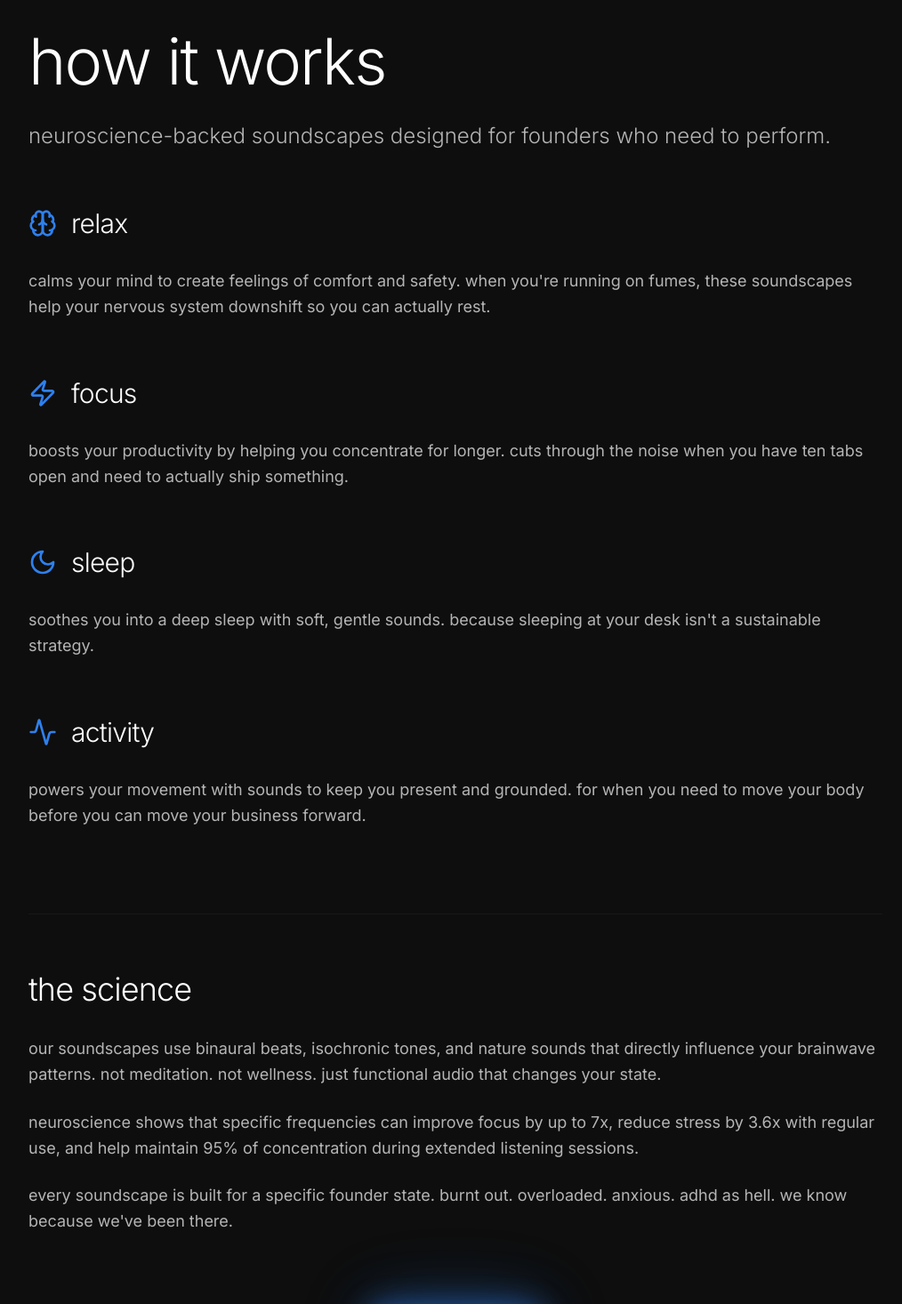
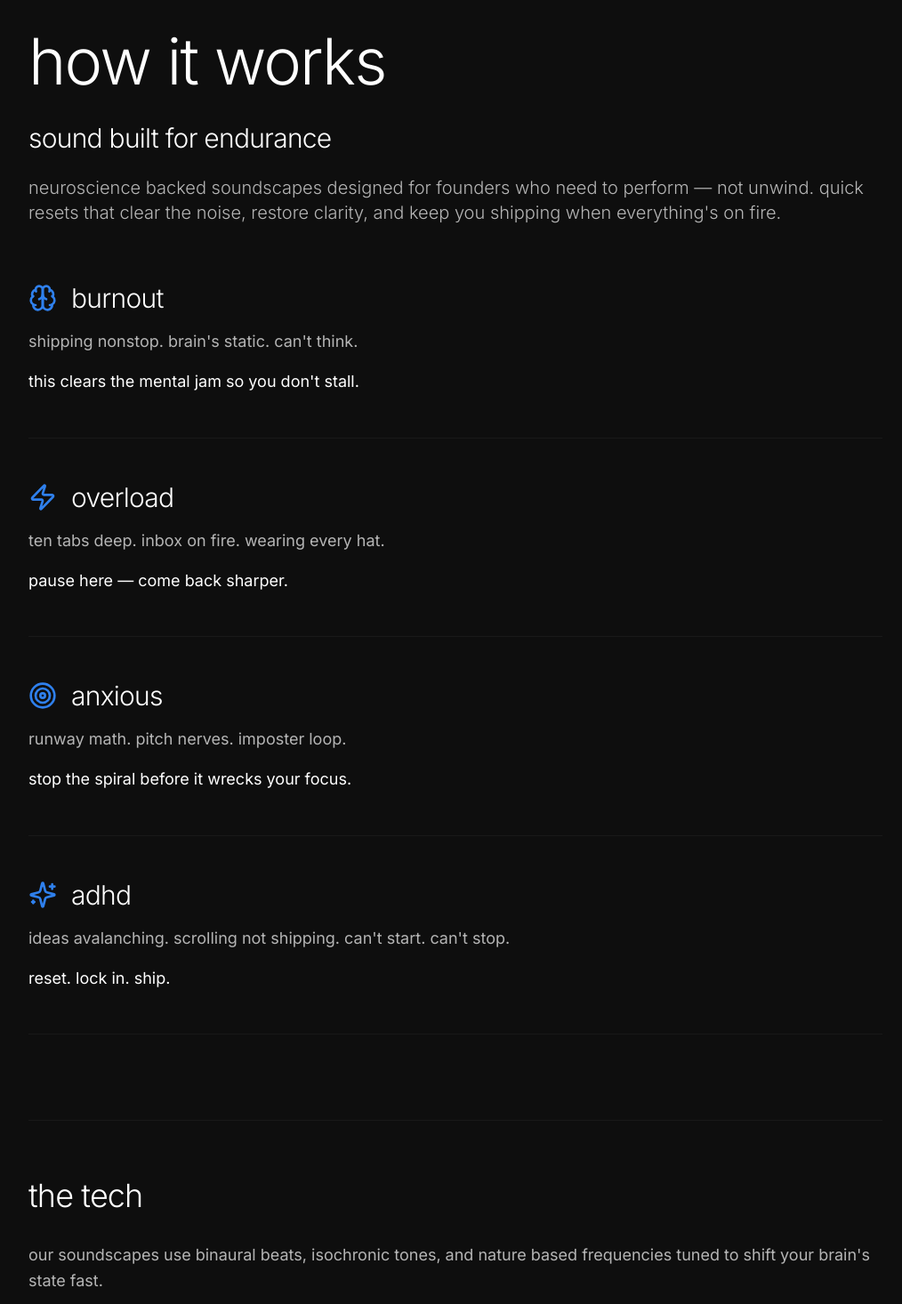
Before and after one commit to Forbescanandoes/soundscapes-app, a Next.js app: page /learn-more in a window 1280 px wide. Shown: the part 120-1586 px from the top of the page at 89% size, without its empty margins (128-1142 px from the left). Built offline with nearby package versions, Linux system fonts and the light colour scheme; a web font is replaced by a local one.

Commit message:
Update learn-more page with new founder-focused copy
- New headline: sound built for endurance
- Updated to show actual 4 states: burnout, overload, anxious, adhd
- More direct, performance-focused copy
- Simplified tech section
- Removed old wellness-focused categories

```diff
--- a/app/learn-more/page.tsx
+++ b/app/learn-more/page.tsx
@@ -3,7 +3,7 @@
 import { Button } from '@/components/ui/button'
 import Link from 'next/link'
 import { motion } from 'framer-motion'
-import { ArrowLeft, Brain, Zap, Moon, Activity } from 'lucide-react'
+import { ArrowLeft, Brain, Zap, Target, Sparkles } from 'lucide-react'
 
 export default function LearnMorePage() {
   return (
@@ -29,26 +29,31 @@ export default function LearnMorePage() {
           <h1 className="text-5xl sm:text-6xl md:text-7xl font-light lowercase leading-tight mb-8 tracking-tight">
             how it works
           </h1>
-          <p className="text-xl sm:text-2xl font-light text-brand-text-secondary lowercase leading-relaxed mb-16">
-            neuroscience-backed soundscapes designed for founders who need to perform.
+          <h2 className="text-2xl sm:text-3xl font-light text-brand-text-primary lowercase leading-relaxed mb-6 tracking-tight">
+            sound built for endurance
+          </h2>
+          <p className="text-lg sm:text-xl font-light text-brand-text-secondary lowercase leading-relaxed mb-16">
+            neuroscience backed soundscapes designed for founders who need to perform — not unwind. quick resets that clear the noise, restore clarity, and keep you shipping when everything&apos;s on fire.
           </p>
         </motion.div>
 
-        {/* Soundscape Types */}
-        <div className="space-y-16 mb-24">
+        {/* Soundscape States */}
+        <div className="space-y-12 mb-24">
           <motion.div
             initial={{ opacity: 0, y: 20 }}
             animate={{ opacity: 1, y: 0 }}
             transition={{ duration: 0.6, delay: 0.2 }}
-            className="space-y-8"
+            className="space-y-4 pb-12 border-b border-brand-text-muted/10"
           >
             <div className="flex items-center gap-4">
               <Brain className="w-8 h-8 text-brand-accent" />
-              <h2 className="text-3xl font-light lowercase tracking-tight">relax</h2>
+              <h2 className="text-3xl font-light lowercase tracking-tight">burnout</h2>
             </div>
-            <p className="text-lg text-brand-text-secondary leading-relaxed">
-              calms your mind to create feelings of comfort and safety. when you&apos;re running on fumes,
-              these soundscapes help your nervous system downshift so you can actually rest.
+            <p className="text-lg text-brand-text-secondary leading-relaxed lowercase">
+              shipping nonstop. brain&apos;s static. can&apos;t think.
+            </p>
+            <p className="text-lg text-brand-text-primary leading-relaxed lowercase">
+              this clears the mental jam so you don&apos;t stall.
             </p>
           </motion.div>
 
@@ -56,15 +61,17 @@ export default function LearnMorePage() {
             initial={{ opacity: 0, y: 20 }}
             animate={{ opacity: 1, y: 0 }}
             transition={{ duration: 0.6, delay: 0.3 }}
-            className="space-y-8"
+            className="space-y-4 pb-12 border-b border-brand-text-muted/10"
           >
             <div className="flex items-center gap-4">
               <Zap className="w-8 h-8 text-brand-accent" />
-              <h2 className="text-3xl font-light lowercase tracking-tight">focus</h2>
+              <h2 className="text-3xl font-light lowercase tracking-tight">overload</h2>
             </div>
-            <p className="text-lg text-brand-text-secondary leading-relaxed">
-              boosts your productivity by helping you concentrate for longer. cuts through the noise
-              when you have ten tabs open and need to actually ship something.
+            <p className="text-lg text-brand-text-secondary leading-relaxed lowercase">
+              ten tabs deep. inbox on fire. wearing every hat.
+            </p>
+            <p className="text-lg text-brand-text-primary leading-relaxed lowercase">
+              pause here — come back sharper.
             </p>
           </motion.div>
 
@@ -72,15 +79,17 @@ export default function LearnMorePage() {
             initial={{ opacity: 0, y: 20 }}
             animate={{ opacity: 1, y: 0 }}
             transition={{ duration: 0.6, delay: 0.4 }}
-            className="space-y-8"
+            className="space-y-4 pb-12 border-b border-brand-text-muted/10"
           >
             <div className="flex items-center gap-4">
-              <Moon className="w-8 h-8 text-brand-accent" />
-              <h2 className="text-3xl font-light lowercase tracking-tight">sleep</h2>
+              <Target className="w-8 h-8 text-brand-accent" />
+              <h2 className="text-3xl font-light lowercase tracking-tight">anxious</h2>
             </div>
-            <p className="text-lg text-brand-text-secondary leading-relaxed">
-              soothes you into a deep sleep with soft, gentle sounds. because sleeping at your desk
-              isn&apos;t a sustainable strategy.
+            <p className="text-lg text-brand-text-secondary leading-relaxed lowercase">
+              runway math. pitch nerves. imposter loop.
+            </p>
+            <p className="text-lg text-brand-text-primary leading-relaxed lowercase">
+              stop the spiral before it wrecks your focus.
             </p>
           </motion.div>
 
@@ -88,41 +97,35 @@ export default function LearnMorePage() {
             initial={{ opacity: 0, y: 20 }}
             animate={{ opacity: 1, y: 0 }}
             transition={{ duration: 0.6, delay: 0.5 }}
-            className="space-y-8"
+            className="space-y-4 pb-12 border-b border-brand-text-muted/10"
           >
             <div className="flex items-center gap-4">
-              <Activity className="w-8 h-8 text-brand-accent" />
-              <h2 className="text-3xl font-light lowercase tracking-tight">activity</h2>
+              <Sparkles className="w-8 h-8 text-brand-accent" />
+              <h2 className="text-3xl font-light lowercase tracking-tight">adhd</h2>
             </div>
-            <p className="text-lg text-brand-text-secondary leading-relaxed">
-              powers your movement with sounds to keep you present and grounded. for when you need
-              to move your body before you can move your business forward.
+            <p className="text-lg text-brand-text-secondary leading-relaxed lowercase">
+              ideas avalanching. scrolling not shipping. can&apos;t start. can&apos;t stop.
+            </p>
+            <p className="text-lg text-brand-text-primary leading-relaxed lowercase">
+              reset. lock in. ship.
             </p>
           </motion.div>
         </div>
 
-        {/* The Science */}
+        {/* The Tech */}
         <motion.div
           initial={{ opacity: 0, y: 20 }}
           animate={{ opacity: 1, y: 0 }}
           transition={{ duration: 0.6, delay: 0.6 }}
           className="border-t border-brand-text-muted/10 pt-16"
         >
-          <h2 className="text-4xl font-light lowercase mb-8 tracking-tight">the science</h2>
-          <div className="space-y-6 text-lg text-brand-text-secondary leading-relaxed">
+          <h2 className="text-4xl font-light lowercase mb-8 tracking-tight">the tech</h2>
+          <div className="space-y-6 text-lg text-brand-text-secondary leading-relaxed lowercase">
             <p>
-              our soundscapes use binaural beats, isochronic tones, and nature sounds that directly
-              influence your brainwave patterns. not meditation. not wellness. just functional audio
-              that changes your state.
+              our soundscapes use binaural beats, isochronic tones, and nature based frequencies tuned to shift your brain&apos;s state fast.
             </p>
-            <p>
-              neuroscience shows that specific frequencies can improve focus by up to 7x, reduce
-              stress by 3.6x with regular use, and help maintain 95% of concentration during extended
-              listening sessions.
-            </p>
-            <p>
-              every soundscape is built for a specific founder state. burnt out. overloaded. anxious.
-              adhd as hell. we know because we&apos;ve been there.
+            <p className="text-brand-text-primary">
+              not meditation. not wellness. functional audio that rebuilds momentum.
             </p>
           </div>
         </motion.div>
```
